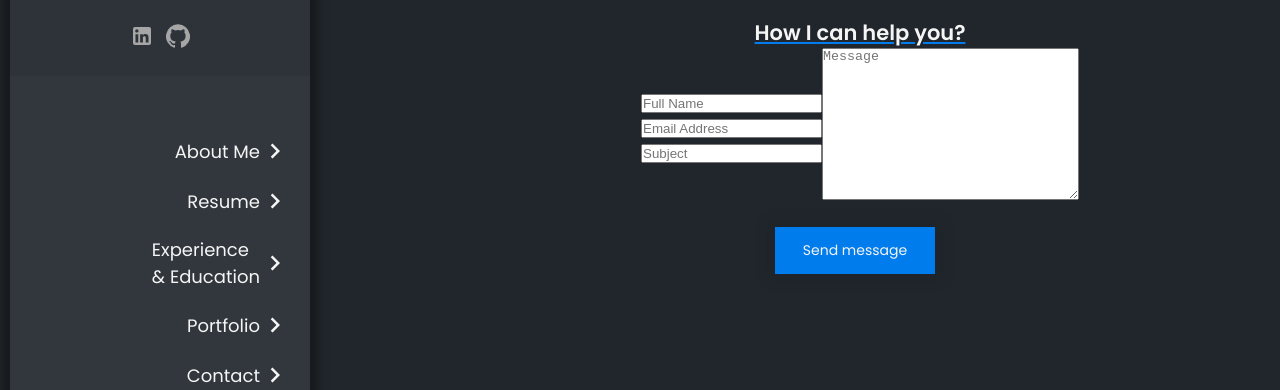
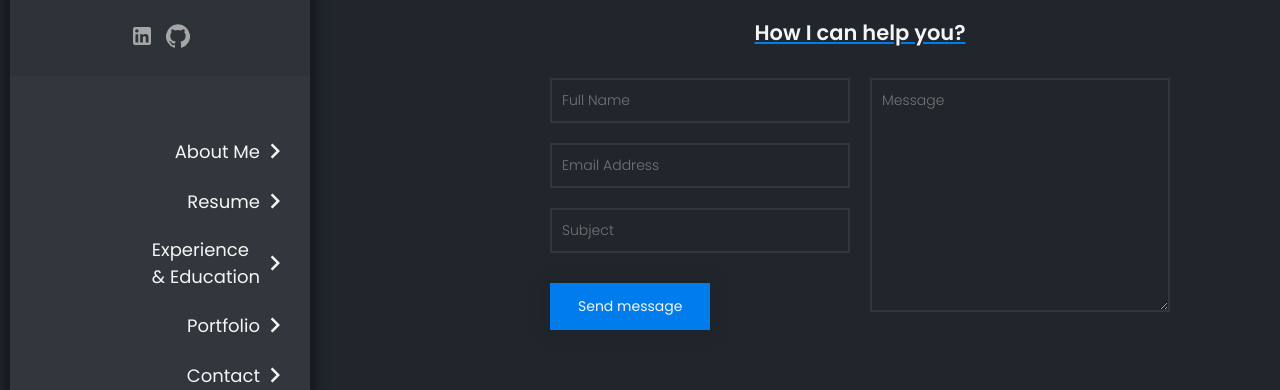
Before and after one commit to Jocalu/portfolio, a React (Create React App) app in the folder portfolio-cv/: page /contact in a window 1280 px wide. Shown: the part 263-653 px from the top of the page. Built offline with nearby package versions, Linux system fonts and the light colour scheme.

Commit message:
Stylize formcontrol contact

```diff
--- a/portfolio-cv/src/pages/contact/Contact.jsx
+++ b/portfolio-cv/src/pages/contact/Contact.jsx
@@ -3,9 +3,6 @@ import './Contact.scss';
 import PhoneIphoneIcon from '@material-ui/icons/PhoneIphone';
 import MailOutlined from '@material-ui/icons/MailOutlined';
 import LinkedInIcon from '@material-ui/icons/LinkedIn';
-/* import {
-  FormControl, InputLabel, Input, FormHelperText,
-} from '@material-ui/core'; */
 import information from '../../constants/information-jose';
 
 export default function Contact() {
@@ -63,23 +60,13 @@ export default function Contact() {
             <label htmlFor="subject">
               <input type="text" name="subject" className="subject" placeholder="Subject" />
             </label>
+            <input type="submit" className="btn" value="Send message" />
           </div>
+
           <label htmlFor="message">
             <textarea name="message" id="message" cols="30" rows="10" placeholder="Message" />
           </label>
         </div>
-        <input type="submit" className="btn btn--blue" value="Send message" />
-
-        {/*    <FormControl>
-          <InputLabel htmlFor="my-input">Email address</InputLabel>
-          <Input id="my-input" aria-describedby="my-helper-text" />
-          <Input id="my-input" aria-describedby="my-helper-text" />
-          <Input id="my-input" aria-describedby="my-helper-text" />
-          <FormHelperText id="my-helper-text">We'll never share your email.</FormHelperText>
-
-          <input type="submit" className="btn btn--blue" value="Send message" />
-        </FormControl>
- */}
       </section>
     </main>
 
--- a/portfolio-cv/src/pages/contact/Contact.scss
+++ b/portfolio-cv/src/pages/contact/Contact.scss
@@ -62,29 +62,41 @@
       }
     }
 
+    h3 {
+      margin-bottom: 20px;
+    }
+
     .formcontrol {
-      @include flex(row, center, center);
+      @include flex(row, center, flex-start);
 
       .inputs {
         @include flex(column, center, center);
+
+        input {
+          @include fontlight(14px, $color-grey);
+          padding: 10px;
+          margin: 10px;
+          border: 2px solid $color-primary_3;
+          background-color: $color-primary_4;
+          width: 300px;
+
+          &:focus {
+            outline: none;
           }
         }
-
         .btn {
-      a {
-        text-decoration: none;
-        @include fontregular(14px, $color-white-hard);
-      }
+          width: 160px;
           cursor: pointer;
           @include fontregular(14px, $color-white-hard);
           @include shadow(0px 0px 10px 5px rgba(30, 36, 41, 0.75));
           min-height: 40px;
           padding: 13px 28px;
-      background-color: $color-primary_3;
+          background-color: $color-blue;
           border: none;
           margin-top: 20px;
           margin-right: 10px;
           transition: all 0.5s;
+          align-self: flex-start;
 
           &:focus {
             outline: none;
@@ -94,8 +106,20 @@
             background-color: $color-hover;
           }
         }
-    .btn--blue {
-      background-color: $color-blue;
+      }
+
+      textarea {
+        padding: 10px;
+        @include fontlight(14px, $color-grey);
+        margin: 10px;
+        border: 2px solid $color-primary_3;
+        background-color: $color-primary_4;
+        width: 300px;
+
+        &:focus {
+          outline: none;
         }
       }
     }
+  }
+}
```
Lines whose indentation alone changed are shown as unchanged.
